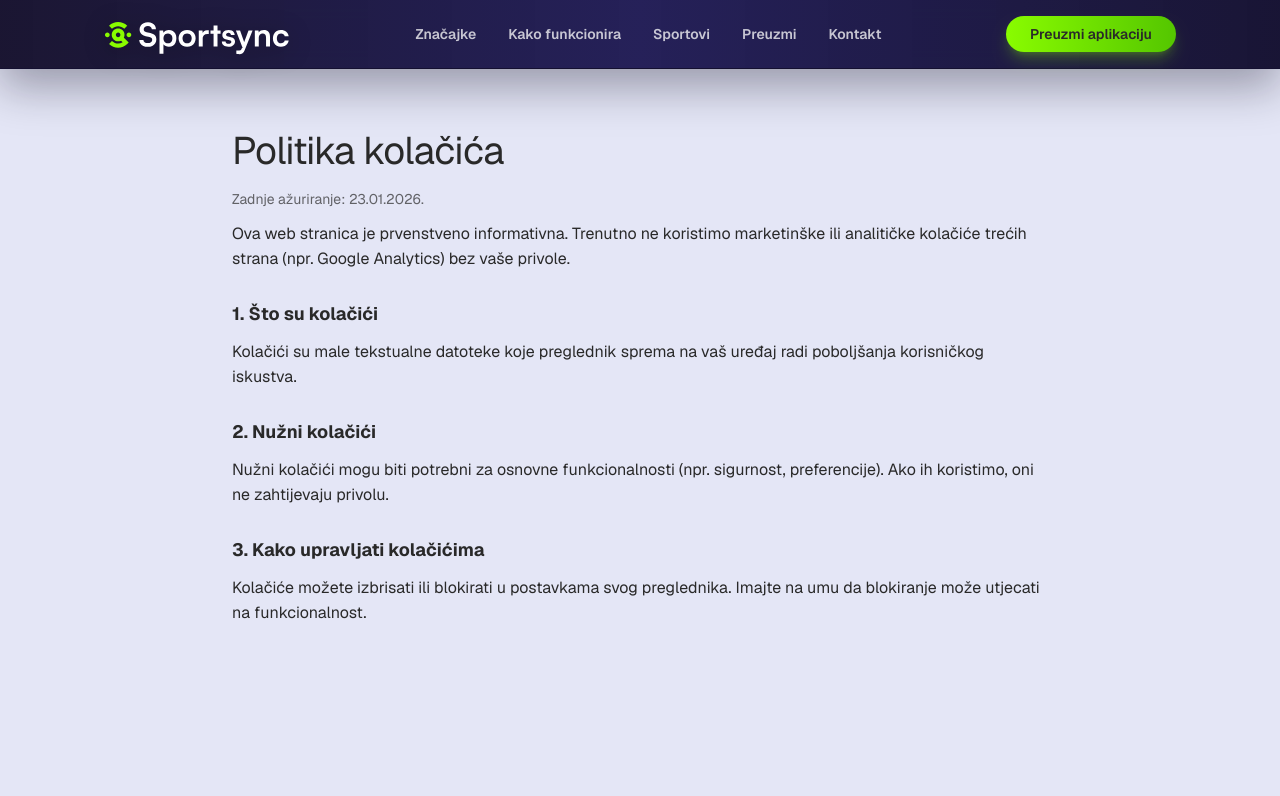
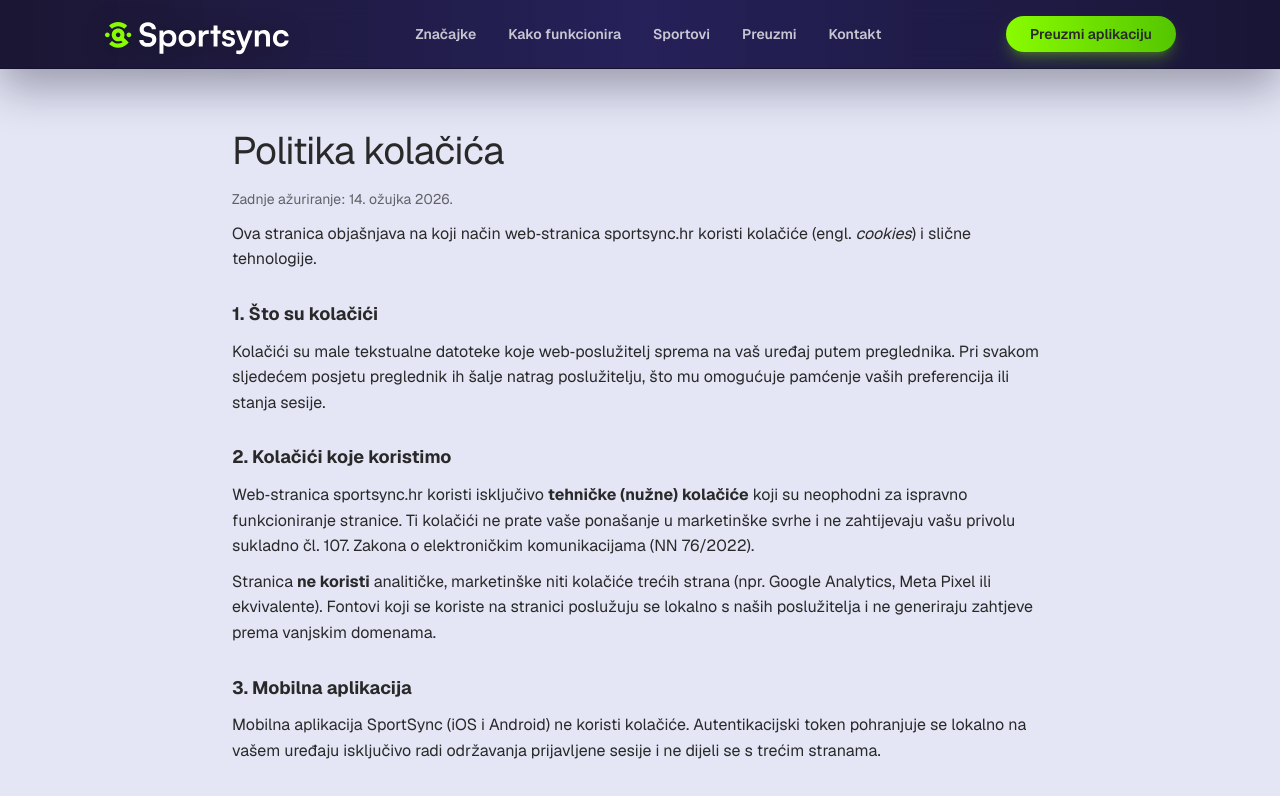
Before and after one commit to KAndrej90/sportsync-web, a Next.js app: page /cookies in a window 1280 px wide. Shown: the top 796 px of the page. Built offline with nearby package versions, Linux system fonts and the light colour scheme.

Commit message:
build fix and final legal obligations

```diff
--- a/src/app/(legal)/cookies/page.tsx
+++ b/src/app/(legal)/cookies/page.tsx
@@ -10,30 +10,57 @@ export default function CookiesPage() {
   return (
     <article className={styles.prose}>
       <h1 className={styles.pageTitle}>Politika kolačića</h1>
-      <p className={styles.lastUpdated}>Zadnje ažuriranje: 23.01.2026.</p>
+      <p className={styles.lastUpdated}>Zadnje ažuriranje: 14. ožujka 2026.</p>
 
       <p>
-        Ova web stranica je prvenstveno informativna. Trenutno ne koristimo
-        marketinške ili analitičke kolačiće trećih strana (npr. Google Analytics)
-        bez vaše privole.
+        Ova stranica objašnjava na koji način web‑stranica sportsync.hr koristi
+        kolačiće (engl. <em>cookies</em>) i slične tehnologije.
       </p>
 
       <h2 className={styles.sectionTitle}>1. Što su kolačići</h2>
       <p>
-        Kolačići su male tekstualne datoteke koje preglednik sprema na vaš uređaj
-        radi poboljšanja korisničkog iskustva.
+        Kolačići su male tekstualne datoteke koje web‑poslužitelj sprema na vaš
+        uređaj putem preglednika. Pri svakom sljedećem posjetu preglednik ih
+        šalje natrag poslužitelju, što mu omogućuje pamćenje vaših preferencija
+        ili stanja sesije.
       </p>
 
-      <h2 className={styles.sectionTitle}>2. Nužni kolačići</h2>
+      <h2 className={styles.sectionTitle}>2. Kolačići koje koristimo</h2>
       <p>
-        Nužni kolačići mogu biti potrebni za osnovne funkcionalnosti (npr.
-        sigurnost, preferencije). Ako ih koristimo, oni ne zahtijevaju privolu.
+        Web‑stranica sportsync.hr koristi isključivo <strong>tehničke
+        (nužne) kolačiće</strong> koji su neophodni za ispravno
+        funkcioniranje stranice. Ti kolačići ne prate vaše ponašanje u
+        marketinške svrhe i ne zahtijevaju vašu privolu sukladno čl. 107.
+        Zakona o elektroničkim komunikacijama (NN 76/2022).
+      </p>
+      <p>
+        Stranica <strong>ne koristi</strong> analitičke, marketinške niti
+        kolačiće trećih strana (npr. Google Analytics, Meta Pixel ili
+        ekvivalente). Fontovi koji se koriste na stranici poslužuju se
+        lokalno s naših poslužitelja i ne generiraju zahtjeve prema vanjskim
+        domenama.
       </p>
 
-      <h2 className={styles.sectionTitle}>3. Kako upravljati kolačićima</h2>
+      <h2 className={styles.sectionTitle}>3. Mobilna aplikacija</h2>
+      <p>
+        Mobilna aplikacija SportSync (iOS i Android) ne koristi kolačiće.
+        Autentikacijski token pohranjuje se lokalno na vašem uređaju
+        isključivo radi održavanja prijavljene sesije i ne dijeli se s
+        trećim stranama.
+      </p>
+
+      <h2 className={styles.sectionTitle}>4. Kako upravljati kolačićima</h2>
       <p>
         Kolačiće možete izbrisati ili blokirati u postavkama svog preglednika.
-        Imajte na umu da blokiranje može utjecati na funkcionalnost.
+        Imajte na umu da blokiranje tehničkih kolačića može utjecati na
+        ispravno funkcioniranje stranice.
+      </p>
+
+      <h2 className={styles.sectionTitle}>5. Promjene ove politike</h2>
+      <p>
+        Ako u budućnosti uvedemo bilo kakve analitičke ili marketinške kolačiće,
+        ovu politiku ćemo ažurirati i po potrebi zatražiti vašu privolu
+        prije postavljanja takvih kolačića.
       </p>
     </article>
   );
--- a/src/app/(legal)/delete-account/page.tsx
+++ b/src/app/(legal)/delete-account/page.tsx
@@ -1,4 +1,5 @@
 import type { Metadata } from "next";
+import Link from "next/link";
 import styles from "../legal.module.css";
 
 export const metadata: Metadata = {
@@ -11,7 +12,7 @@ export default function DeleteAccountPage() {
   return (
     <article className={styles.prose}>
       <h1 className={styles.pageTitle}>Brisanje računa i podataka</h1>
-      <p className={styles.lastUpdated}>Zadnje ažuriranje: 23.01.2026.</p>
+      <p className={styles.lastUpdated}>Zadnje ažuriranje: 14. ožujka 2026.</p>
 
       <p>
         SportSync omogućuje brisanje računa izravno unutar mobilne aplikacije.
@@ -21,40 +22,23 @@ export default function DeleteAccountPage() {
       </p>
 
       <h2 className={styles.sectionTitle}>1. Brisanje računa u aplikaciji (preporučeno)</h2>
-      <ol>
-        <li>
-          U donjem desnom kutu otvorite <strong>ikonu profila</strong>.
-        </li>
-        <li>
-          Na profilnoj stranici, u gornjem desnom kutu odaberite <strong>kotačić</strong>
-          (Postavke).
-        </li>
-        <li>
-          U padajućem izborniku odaberite opciju <strong>Izbriši račun</strong>.
-        </li>
-        <li>
-          Potvrdite brisanje kada se to zatraži.
-        </li>
-      </ol>
+      <p>U donjem desnom kutu otvorite <strong>ikonu profila</strong>.</p>
+      <p>Na profilnoj stranici, u gornjem desnom kutu odaberite <strong>kotačić</strong> (Postavke).</p>
+      <p>U padajućem izborniku odaberite opciju <strong>Izbriši račun</strong>.</p>
+      <p>Potvrdite brisanje kada se to zatraži.</p>
 
       <h2 className={styles.sectionTitle}>2. Ako ne možete ući u aplikaciju</h2>
       <p>
         Ako nemate pristup računu (npr. izgubljen uređaj ili problem s prijavom),
-        pošaljite nam email na {" "}
-        <a href="mailto:ante.kadic@sportsync.hr">ante.kadic@sportsync.hr</a>.
+        pošaljite nam zahtjev putem{" "}
+        <Link href="/contact">kontaktnog obrasca</Link>.
       </p>
-      <ul>
-        <li>
-          U naslov upišite: <strong>&quot;Zahtjev za brisanje računa&quot;</strong>.
-        </li>
-        <li>
-          U poruci navedite email adresu računa i (ako je moguće) ime i prezime.
-        </li>
-      </ul>
+      <p>U poruci navedite email adresu računa i (ako je moguće) ime i prezime.</p>
 
       <h2 className={styles.sectionTitle}>3. Rokovi obrade</h2>
       <p>
-        Zahtjeve obrađujemo u razumnom roku, najkasnije u rokovima propisanim GDPR-om.
+        Zahtjeve obrađujemo u razumnom roku, najkasnije u rokovima propisanim
+        GDPR‑om (do 30 dana od primitka zahtjeva).
       </p>
     </article>
   );
--- a/src/app/(legal)/privacy/page.tsx
+++ b/src/app/(legal)/privacy/page.tsx
@@ -16,9 +16,9 @@ export default function PrivacyPage() {
       <p>
         Ova Politika privatnosti opisuje kako <strong>Codemem Consulting d.o.o.</strong>,
         sa sjedištem u Obedišću, Općina Križ, Republika Hrvatska
-        (u daljnjem tekstu: "SportSync", "mi", "nas"), prikuplja, obrađuje i
+        (u daljnjem tekstu: &ldquo;SportSync&rdquo;, &ldquo;mi&rdquo;, &ldquo;nas&rdquo;), prikuplja, obrađuje i
         čuva vaše osobne podatke kada koristite mobilnu aplikaciju SportSync i
-        pridruženu web‑stranicu (zajedno: "Platforma").
+        pridruženu web‑stranicu (zajedno: &ldquo;Platforma&rdquo;).
       </p>
       <p>
         Obrada osobnih podataka provodi se u skladu s Uredbom (EU) 2016/679
@@ -344,7 +344,7 @@ export default function PrivacyPage() {
           izmijeniti u postavkama profila.
         </li>
         <li>
-          <strong>Pravo na brisanje ("pravo na zaborav")</strong> – možete
+          <strong>Pravo na brisanje (&ldquo;pravo na zaborav&rdquo;)</strong> – možete
           zatražiti brisanje računa i svih osobnih podataka. Detalje pogledajte
           na stranici{" "}
           <Link href="/delete-account">Brisanje računa</Link>.
@@ -434,7 +434,7 @@ export default function PrivacyPage() {
         značajnim izmjenama obavijestit ćemo vas putem push obavijesti i/ili
         e‑maila najkasnije <strong>15 dana</strong> prije stupanja izmjena na
         snagu. Nova verzija bit će objavljena na ovoj stranici s ažuriranim
-        datumom "Zadnje ažuriranje".
+        datumom &ldquo;Zadnje ažuriranje&rdquo;.
       </p>
       <p>
         Nastavak korištenja Platforme nakon stupanja izmjena na snagu smatra
--- a/src/app/page.tsx
+++ b/src/app/page.tsx
@@ -518,8 +518,13 @@ export default function Home() {
             </div>
           </div>
           <div className="fade-item mt-12 flex flex-col gap-4 text-sm text-white/60 sm:flex-row sm:items-center sm:justify-between">
-            <p>© {new Date().getFullYear()} SportSync. Sva prava pridržana.</p>
-            <div className="flex gap-6">
+            <div className="space-y-1">
+              <p>© {new Date().getFullYear()} SportSync. Sva prava pridržana.</p>
+              <p>
+                Codemem Consulting d.o.o. &nbsp;·&nbsp; Obedišće, Općina Križ, Hrvatska &nbsp;·&nbsp; OIB: 26881262647
+              </p>
+            </div>
+            <div className="flex flex-wrap gap-6">
               <Link href="/contact" className="transition hover:text-white">
                 Kontakt
               </Link>
```
Also changed, not shown: src/app/(legal)/terms/page.tsx (+14 -14 lines).
